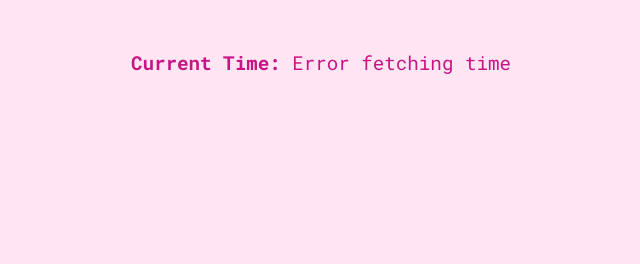
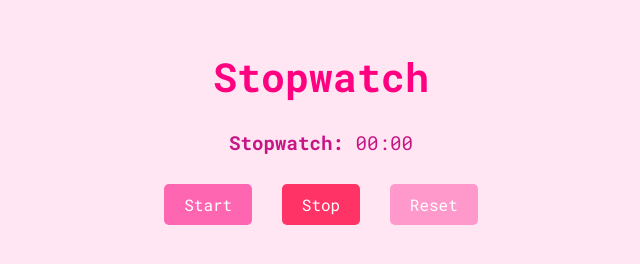
Before and after one commit to applepieeeeee/js_projects, an Electron app: page index.html in a window 800 px wide. Shown: the whole page, without its empty margins (79-719 px from the left). Drawn offline with Linux system fonts and the light colour scheme; no server answers.

Commit message:
stopwatch bc clock was failing

```diff
--- a/clock.js
+++ b/clock.js
@@ -1,28 +1,34 @@
-let currentTime = null;
+let stopwatchTime = 0;
+let stopwatchInterval = null;
 
-async function fetchTime() {
-    try {
-        const response = await fetch('https://worldtimeapi.org/api/timezone/Etc/UTC'); // Use HTTPS
-        if (!response.ok) throw new Error(`HTTP error! Status: ${response.status}`);
-
-        const data = await response.json();
-        if (!data.datetime) throw new Error("Invalid API response");
-
-        currentTime = new Date(data.datetime);
-    } catch (error) {
-        console.error('Error fetching time:', error);
-        document.getElementById('clock').innerHTML = '<strong>Current Time:</strong> Error fetching time';
+function startStopwatch() {
+    if (!stopwatchInterval) {
+        stopwatchInterval = setInterval(() => {
+            stopwatchTime++;
+            updateStopwatchDisplay();
+        }, 1000);
     }
 }
 
-function updateClock() {
-    if (currentTime) {
-        currentTime.setSeconds(currentTime.getSeconds() + 1);
-        document.getElementById('clock').innerHTML = `<strong>Current Time:</strong> ${currentTime.toLocaleTimeString()}`;
-    }
+function stopStopwatch() {
+    clearInterval(stopwatchInterval);
+    stopwatchInterval = null;
 }
 
-fetchTime();
-setInterval(fetchTime, 60000);
+function resetStopwatch() {
+    stopStopwatch();
+    stopwatchTime = 0;
+    updateStopwatchDisplay();
+}
 
-setInterval(updateClock, 1000);
+function updateStopwatchDisplay() {
+    const minutes = Math.floor(stopwatchTime / 60).toString().padStart(2, '0');
+    const seconds = (stopwatchTime % 60).toString().padStart(2, '0');
+    document.getElementById('stopwatch').innerHTML = `<strong>Stopwatch:</strong> ${minutes}:${seconds}`;
+}
+
+document.getElementById('start').addEventListener('click', startStopwatch);
+document.getElementById('stop').addEventListener('click', stopStopwatch);
+document.getElementById('reset').addEventListener('click', resetStopwatch);
+
+updateStopwatchDisplay();
--- a/index.html
+++ b/index.html
@@ -27,10 +27,53 @@
             font-size: 1.2rem;
             color: #c71585; /* Medium pink */
         }
+
+        button {
+            font-family: 'Roboto Mono', monospace;
+            font-size: 1rem;
+            margin: 10px;
+            padding: 10px 20px;
+            border: none;
+            border-radius: 5px;
+            cursor: pointer;
+            transition: 0.3s ease;
+        }
+
+        #start {
+            background-color: #ff66b2; /* Soft pink */
+            color: white;
+        }
+
+        #start:hover {
+            background-color: #ff3385; /* Darker pink */
+        }
+
+        #stop {
+            background-color: #ff3366; /* Medium-dark pink */
+            color: white;
+        }
+
+        #stop:hover {
+            background-color: #cc0044; /* Darker pink */
+        }
+
+        #reset {
+            background-color: #ff99cc; /* Light pink */
+            color: white;
+        }
+
+        #reset:hover {
+            background-color: #ff66a3; /* Darker light pink */
+        }
     </style>
 </head>
 <body>
-    <p id="clock">Loading time...</p>
+    <h1>Stopwatch</h1>
+    <p id="stopwatch">00:00</p>
+    <button id="start">Start</button>
+    <button id="stop">Stop</button>
+    <button id="reset">Reset</button>
+
     <script src="clock.js"></script>
 </body>
 </html>
```
Also changed, not shown: main.js (+3 -7 lines).
